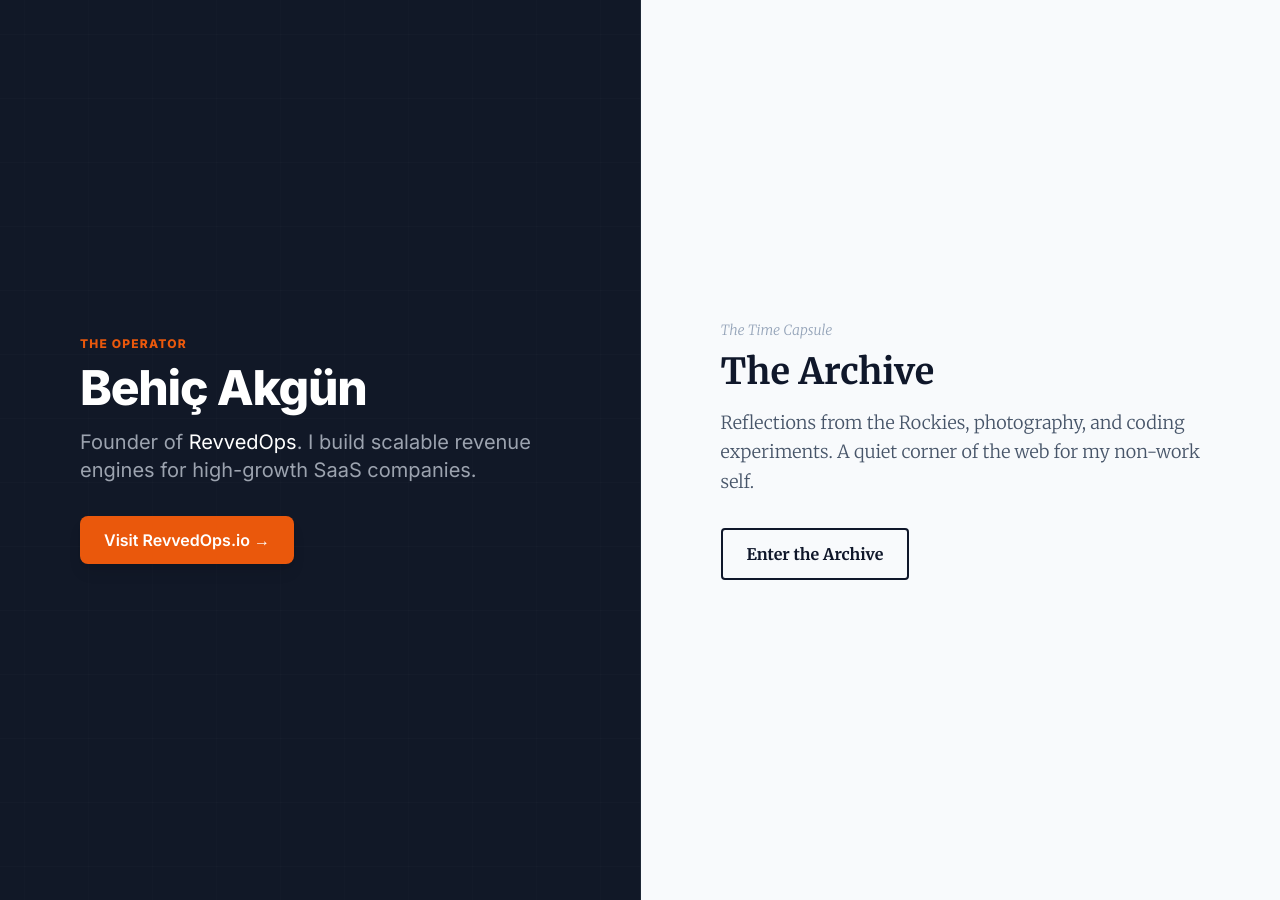
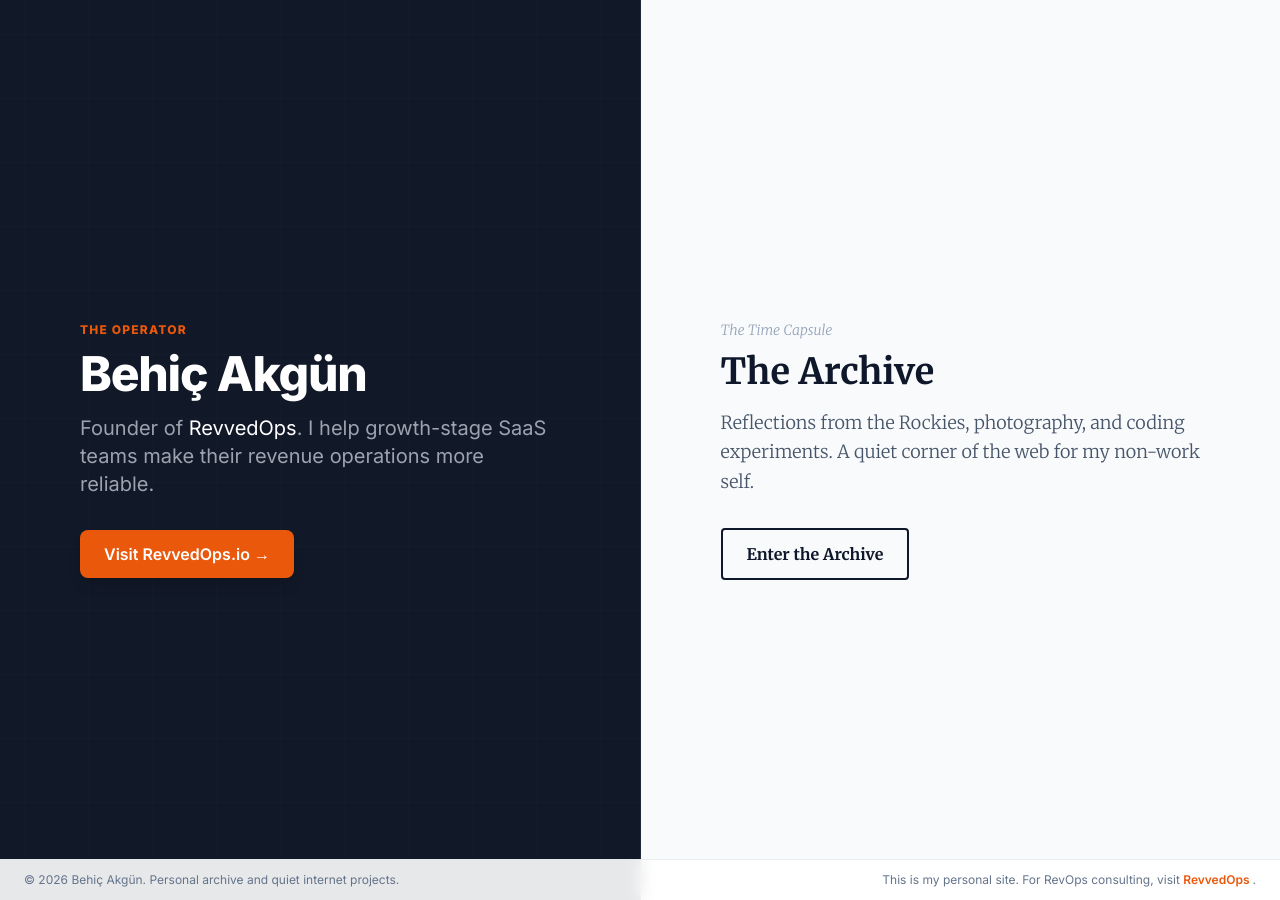
Before and after one commit to behica/behica.github.io, a Jekyll site: the page index.html, which Jekyll copies as it is, in a window 1280 px wide. Built offline with Jekyll 4.4.1, drawn with Linux system fonts in a browser that asks for light colours; nearby versions of some CDN libraries.

Commit message:
Update index.html
Reword and canonical reference fix. Added footer.

```diff
--- a/index.html
+++ b/index.html
@@ -65,10 +65,10 @@
                 Behiç Akgün
             </h1>
             <p class="text-gray-400 text-lg md:text-xl leading-relaxed mb-8 font-light">
-                Founder of <strong class="text-white">RevvedOps</strong>. I build scalable revenue engines for high-growth SaaS companies.
+                Founder of <strong class="text-white">RevvedOps</strong>. I help growth-stage SaaS teams make their revenue operations more reliable.
             </p>
 
-            <a href="https://www.revvedops.io" class="inline-block bg-brand-orange text-white font-semibold py-3 px-6 rounded-lg shadow-lg hover:bg-orange-700 btn-hover transition-colors">
+            <a href="https://revvedops.io" class="inline-block bg-brand-orange text-white font-semibold py-3 px-6 rounded-lg shadow-lg hover:bg-orange-700 btn-hover transition-colors">
                 Visit RevvedOps.io &rarr;
             </a>
         </div>
@@ -89,6 +89,23 @@
             </a>
         </div>
     </div>
+<footer class="fixed bottom-0 left-0 right-0 z-20 border-t border-slate-200/70 bg-white/90 backdrop-blur">
+    <div class="mx-auto flex max-w-7xl flex-col gap-2 px-6 py-3 text-xs text-slate-500 md:flex-row md:items-center md:justify-between">
+        <p>
+            &copy; <span id="year"></span> Behiç Akgün. Personal archive and quiet internet projects.
+        </p>
 
+        <p>
+            This is my personal site. For RevOps consulting, visit
+            <a href="https://revvedops.io/" class="font-semibold text-brand-orange hover:text-orange-700">
+                RevvedOps
+            </a>.
+        </p>
+    </div>
+</footer>
+
+<script>
+    document.getElementById("year").textContent = new Date().getFullYear();
+</script>
 </body>
 </html>
```
